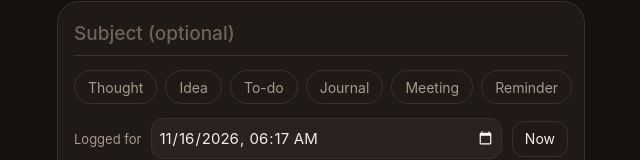
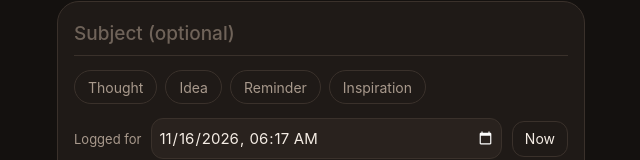
Before and after one commit to randymcfarland1227-wq/voice-memos, a plain HTML site: page index.html in a window 1280 px wide. Shown: the part 275-435 px from the top of the page, without its empty margins (319-959 px from the left). Drawn offline with Linux system fonts and the light colour scheme.

Commit message:
Memo types match the Life Hub's Self lists: Thought, Idea, Reminder, Inspiration
Co-Authored-By: Claude Opus 5.5 <noreply@anthropic.com>

```diff
--- a/index.html
+++ b/index.html
@@ -169,7 +169,8 @@
   const COOKIE = 'lifehub_sync_key';
   const RECENT_LS = 'lifehub-memo-recent';
   const TX_LS = 'lifehub-memo-transcript';
-  const TYPES = ['Thought', 'Idea', 'To-do', 'Journal', 'Meeting', 'Reminder'];
+  // Matches the Life Hub's Self lists: each type files the memo into Thoughts, Ideas, Reminders or Inspiration catch.
+  const TYPES = ['Thought', 'Idea', 'Reminder', 'Inspiration'];
   const MIC = '<svg viewBox="0 0 24 24" fill="none" stroke="currentColor" stroke-width="2" stroke-linecap="round"><path d="M12 2a3 3 0 0 0-3 3v7a3 3 0 0 0 6 0V5a3 3 0 0 0-3-3Z"/><path d="M19 10v2a7 7 0 0 1-14 0v-2M12 19v3"/></svg>';
   const PEN = '<svg viewBox="0 0 24 24" fill="none" stroke="currentColor" stroke-width="2" stroke-linecap="round"><path d="M12 20h9M16.5 3.5a2.1 2.1 0 0 1 3 3L7 19l-4 1 1-4Z"/></svg>';
 
```
